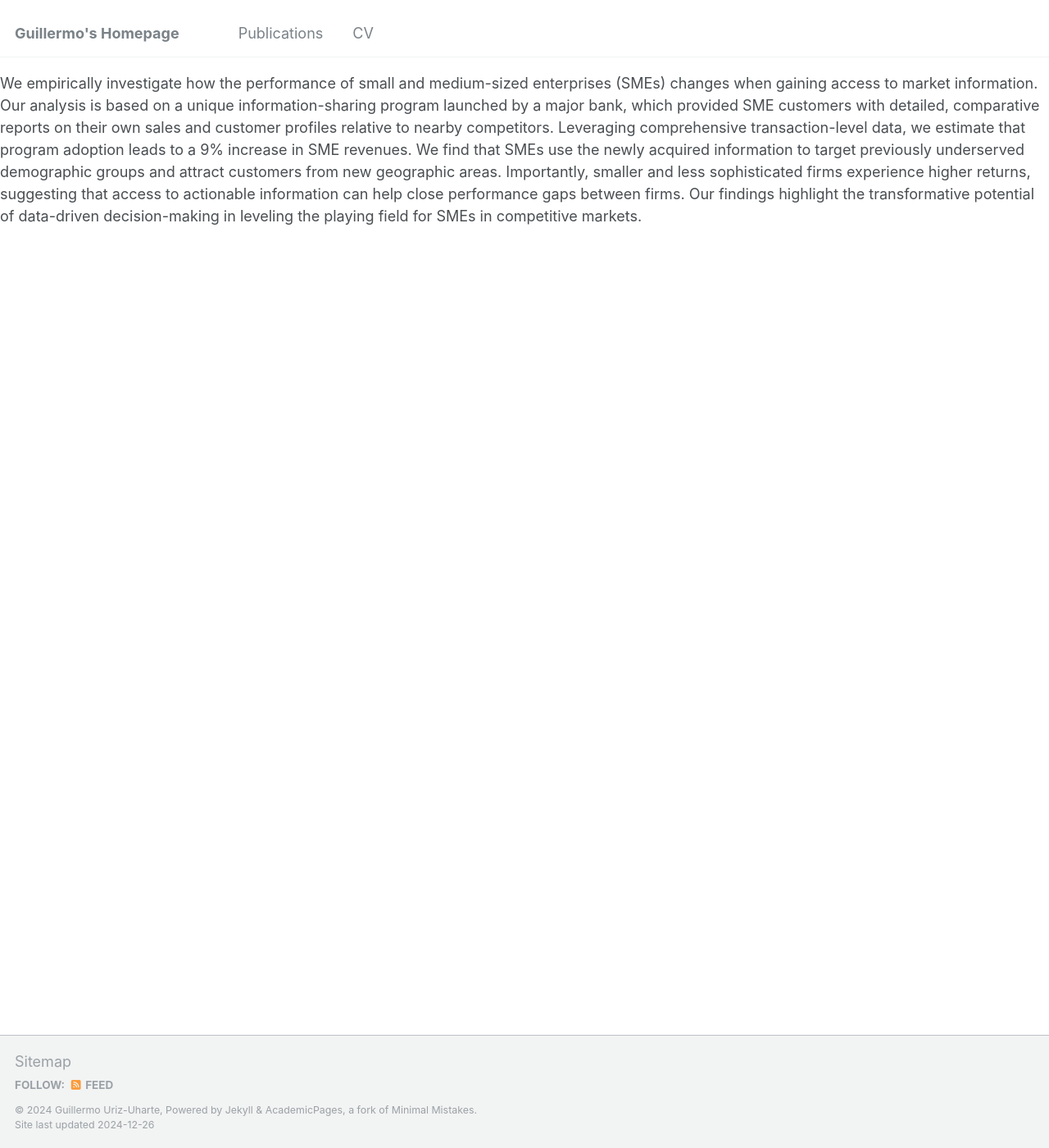
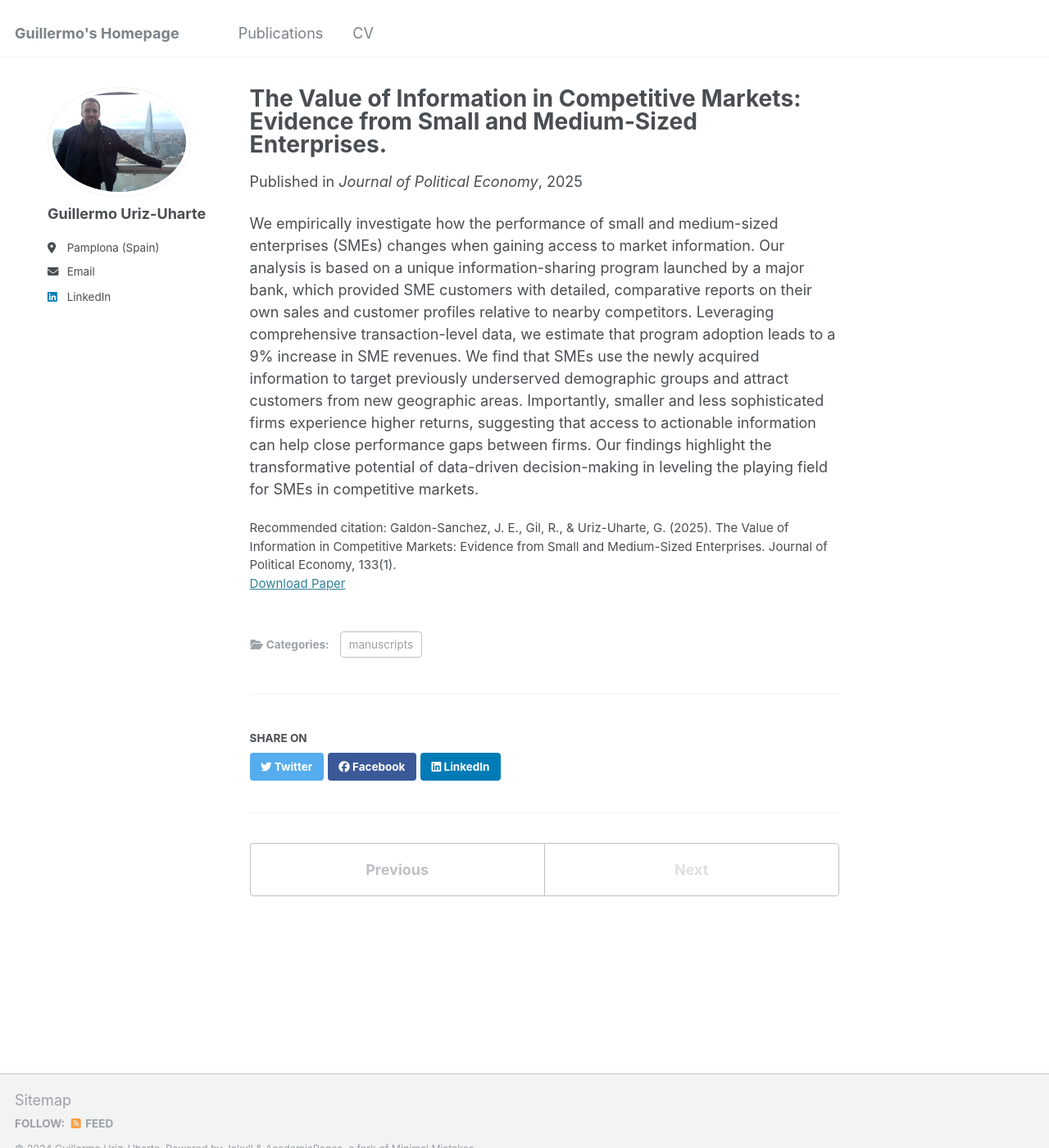
Before and after one commit to GuilleUriz/guillermouriz, a Jekyll site: the page built from _publications/JPE_2025.md, in a window 1280 px wide and 1400 px high. Shown: the whole window at 82% size. Built offline with Jekyll 4.4.1, drawn with Linux system fonts in a browser that asks for light colours.

Commit message:
Update _config.yml

```diff
--- a/_config.yml
+++ b/_config.yml
@@ -246,7 +246,7 @@ defaults:
       path: ""
       type: pages
     values:
-      layout: default
+      layout: single
       author_profile: true
   # _teaching
   - scope:
@@ -262,7 +262,7 @@ defaults:
       path: ""
       type: publications
     values:
-      layout: default
+      layout: single
       author_profile: true
       share: true
       comments: true
```
